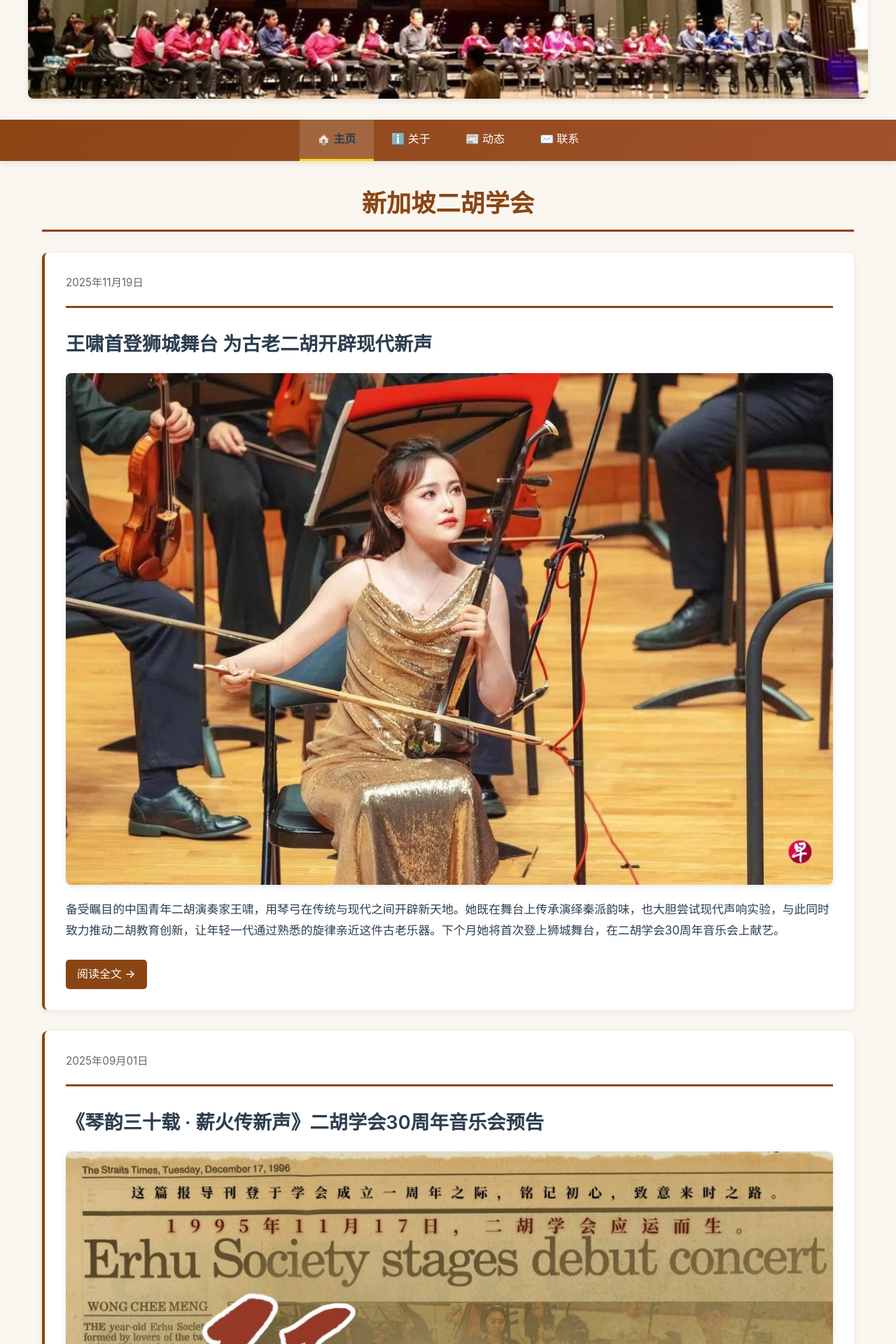
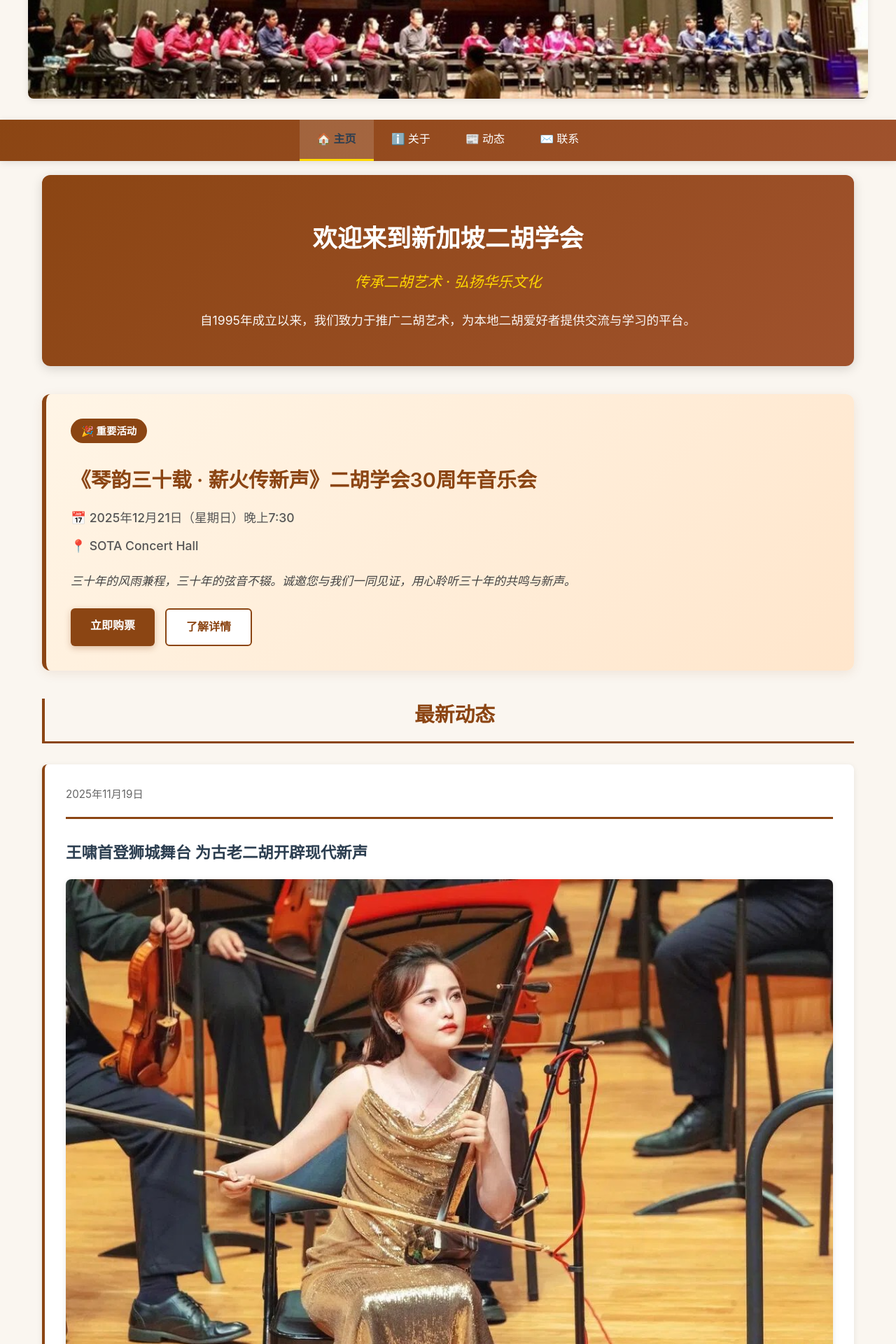
Before and after one commit to sgerhusociety/sgerhusociety.github.io, a Jekyll site: the page built from index.html, in a window 1280 px wide. Shown: the part 326-2246 px from the top of the page at 70% size. Built offline with Jekyll 4.4.1, drawn with Linux system fonts in a browser that asks for light colours.

Commit message:
style: restructure homepage and add featured event section for 30th anniversary concert

```diff
--- a/_sass/main.scss
+++ b/_sass/main.scss
@@ -300,12 +300,134 @@ figcaption {
     margin-bottom: 30px;
 }
 
-.blurb > h1 {
+.section-title {
     color: #8b4513;
     border-bottom: 3px solid #8b4513;
     padding-bottom: 15px;
     margin-bottom: 30px;
     text-align: center;
+    font-size: 1.8em;
+}
+
+/* Hero Section */
+.hero-section {
+    background: linear-gradient(135deg, #8b4513 0%, #a0522d 100%);
+    color: #fff;
+    padding: 50px 30px;
+    border-radius: 12px;
+    text-align: center;
+    margin-bottom: 40px;
+    box-shadow: 0 4px 16px rgba(0,0,0,0.15);
+}
+
+.hero-section h1 {
+    color: #fff;
+    font-size: 2.2em;
+    margin-bottom: 15px;
+    border: none;
+}
+
+.tagline {
+    font-size: 1.3em;
+    font-weight: 500;
+    margin-bottom: 20px;
+    color: #ffd700;
+    font-style: italic;
+}
+
+.hero-description {
+    font-size: 1.1em;
+    max-width: 800px;
+    margin: 0 auto;
+    line-height: 1.8;
+    color: rgba(255, 255, 255, 0.95);
+}
+
+/* Featured Event Section */
+.featured-event {
+    background: linear-gradient(135deg, #fff5e6 0%, #ffe6cc 100%);
+    padding: 35px;
+    border-radius: 12px;
+    margin-bottom: 40px;
+    border-left: 6px solid #8b4513;
+    box-shadow: 0 4px 16px rgba(139, 69, 19, 0.1);
+    position: relative;
+}
+
+.featured-badge {
+    display: inline-block;
+    background: #8b4513;
+    color: #fff;
+    padding: 6px 15px;
+    border-radius: 20px;
+    font-size: 0.9em;
+    font-weight: 600;
+    margin-bottom: 15px;
+}
+
+.featured-event h2 {
+    color: #8b4513;
+    margin: 15px 0;
+    border: none;
+    padding: 0;
+    font-size: 1.8em;
+}
+
+.event-date, .event-venue {
+    font-size: 1.1em;
+    color: #555;
+    margin: 8px 0;
+    font-weight: 500;
+}
+
+.event-description {
+    font-size: 1.05em;
+    color: #444;
+    line-height: 1.7;
+    margin: 20px 0;
+    font-style: italic;
+}
+
+.event-actions {
+    display: flex;
+    gap: 15px;
+    margin-top: 25px;
+    flex-wrap: wrap;
+}
+
+.btn-primary, .btn-secondary {
+    display: inline-block;
+    padding: 12px 28px;
+    border-radius: 6px;
+    font-weight: 600;
+    text-align: center;
+    transition: all 0.3s ease;
+    text-decoration: none;
+    font-size: 1em;
+}
+
+.btn-primary {
+    background: #8b4513;
+    color: #fff !important;
+    box-shadow: 0 3px 10px rgba(139, 69, 19, 0.3);
+}
+
+.btn-primary:hover {
+    background: #a0522d;
+    transform: translateY(-2px);
+    box-shadow: 0 5px 15px rgba(139, 69, 19, 0.4);
+}
+
+.btn-secondary {
+    background: #fff;
+    color: #8b4513 !important;
+    border: 2px solid #8b4513;
+}
+
+.btn-secondary:hover {
+    background: #8b4513;
+    color: #fff !important;
+    transform: translateY(-2px);
 }
 
 .post-preview {
@@ -337,6 +459,7 @@ figcaption {
     margin: 10px 0 15px;
     border: none;
     padding: 0;
+    font-size: 1.4em;
 }
 
 .post-title a {
@@ -361,10 +484,54 @@ figcaption {
 
 .social-media-section {
     margin-top: 40px;
-    padding: 30px;
+    padding: 35px;
     background: #fff;
     border-radius: 8px;
     box-shadow: 0 2px 8px rgba(0,0,0,0.08);
+}
+
+.social-media-section h2 {
+    margin-top: 0;
+}
+
+/* Mobile Responsive Adjustments for New Sections */
+@media (max-width: 768px) {
+    .hero-section {
+        padding: 35px 20px;
+    }
+
+    .hero-section h1 {
+        font-size: 1.6em;
+    }
+
+    .tagline {
+        font-size: 1.1em;
+    }
+
+    .hero-description {
+        font-size: 1em;
+    }
+
+    .featured-event {
+        padding: 25px 20px;
+    }
+
+    .featured-event h2 {
+        font-size: 1.4em;
+    }
+
+    .event-actions {
+        flex-direction: column;
+    }
+
+    .btn-primary, .btn-secondary {
+        width: 100%;
+        text-align: center;
+    }
+
+    .section-title {
+        font-size: 1.5em;
+    }
 }
 
 .post {
--- a/index.html
+++ b/index.html
@@ -2,8 +2,30 @@
 layout: default
 title: 新加坡二胡学会
 ---
+
+<!-- Hero Welcome Section -->
+<div class="hero-section">
+	<h1>欢迎来到新加坡二胡学会</h1>
+	<p class="tagline">传承二胡艺术 · 弘扬华乐文化</p>
+	<p class="hero-description">自1995年成立以来，我们致力于推广二胡艺术，为本地二胡爱好者提供交流与学习的平台。</p>
+</div>
+
+<!-- Featured Event Section -->
+<div class="featured-event">
+	<div class="featured-badge">🎉 重要活动</div>
+	<h2>《琴韵三十载 · 薪火传新声》二胡学会30周年音乐会</h2>
+	<p class="event-date">📅 2025年12月21日（星期日）晚上7:30</p>
+	<p class="event-venue">📍 SOTA Concert Hall</p>
+	<p class="event-description">三十年的风雨兼程，三十年的弦音不辍。诚邀您与我们一同见证，用心聆听三十年的共鸣与新声。</p>
+	<div class="event-actions">
+		<a href="https://sistic.com.sg/events/erhu1225" class="btn-primary" target="_blank">立即购票</a>
+		<a href="{{ site.baseurl }}/blog/2025/09/01/30th-anniversary-concert" class="btn-secondary">了解详情</a>
+	</div>
+</div>
+
+<!-- Latest News Section -->
 <div class="blurb">
-	<h1>新加坡二胡学会</h1>
+	<h2 class="section-title">最新动态</h2>
 
 	{% for post in site.posts limit:10 %}
 		{% if post.excerpt %}
@@ -11,9 +33,9 @@ title: 新加坡二胡学会
 				<div class="post-header">
 					<span class="blog-in-home post-date">{{ post.date | date: "%Y年%m月%d日" }}</span>
 				</div>
-				<h2 class="post-title">
+				<h3 class="post-title">
 					<a href="{{ site.baseurl }}{{ post.url }}">{{ post.title }}</a>
-				</h2>
+				</h3>
 				<div class="post-excerpt">
 					{{ post.content | split: site.excerpt_separator | first }}
 				</div>
@@ -25,8 +47,10 @@ title: 新加坡二胡学会
 		{% endif %}
 	{% endfor %}
 </div><!-- /.blurb -->
-<hr style="border-width:2px">
+
+<!-- Social Media Section -->
 <div class="social-media-section">
+	<h2 class="section-title">关注我们</h2>
     {% include social-media.html %}
 </div>
 <!--more-->
```
Also changed, not shown: _posts/2025-09-01-30th-anniversary-concert.md (renamed from _posts/2025-11-23-30th-anniversary-concert.md).
